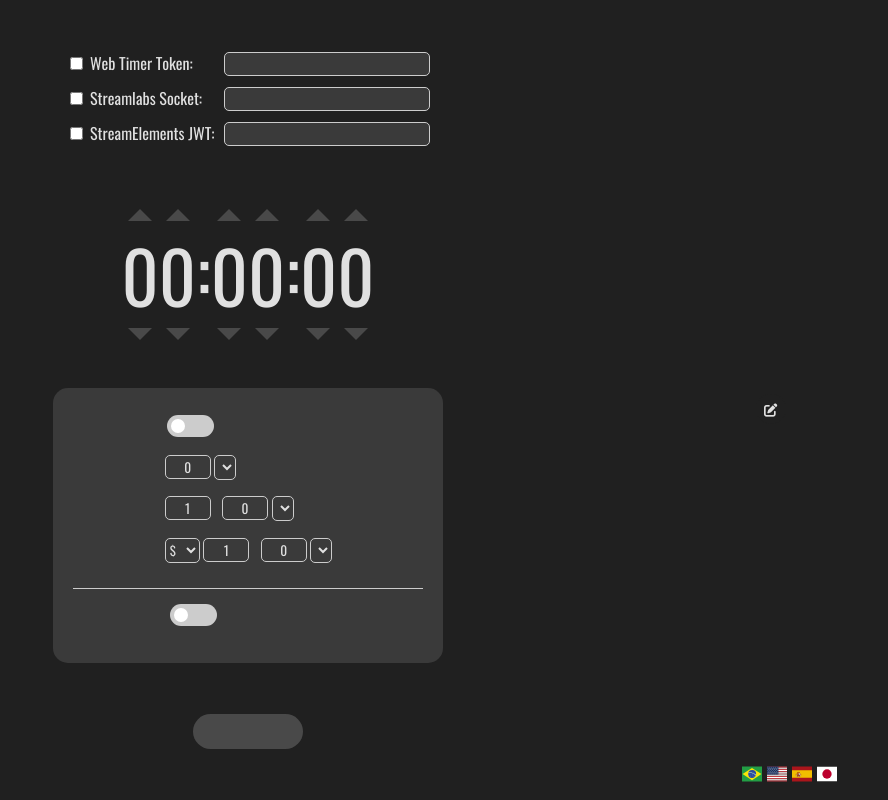
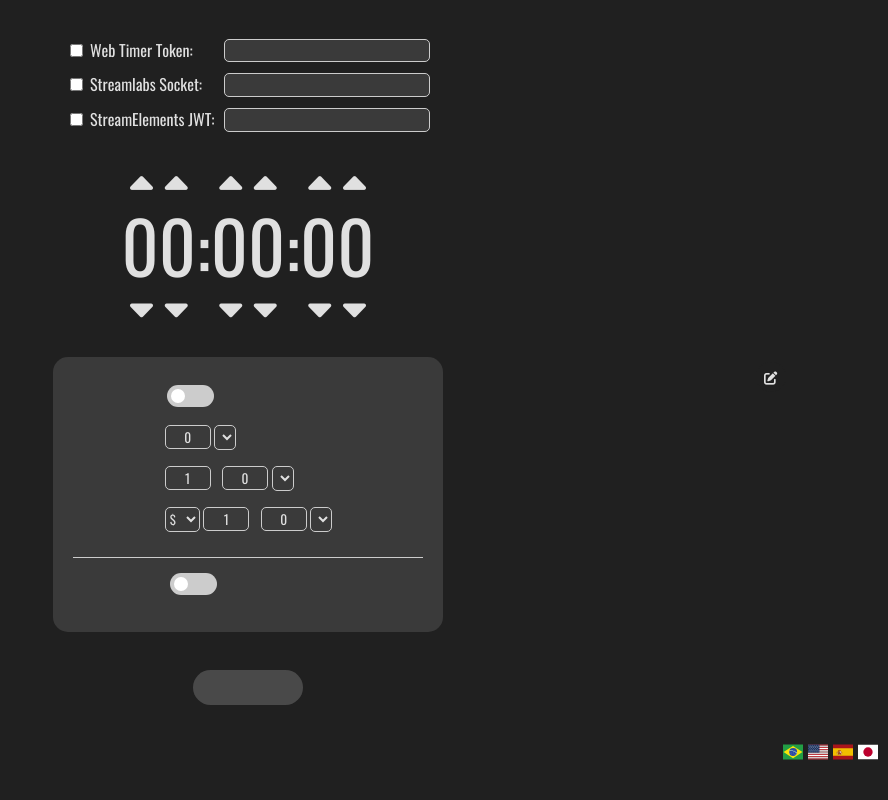
Before and after one commit to Davi-Coelho/subathon-countdown, a plain HTML site: page resources/index.html in a window 1280 px wide. Shown: the whole page, without its empty margins (392-1280 px from the left). Drawn offline with Linux system fonts and the light colour scheme.

Commit message:
feat: variável global para o domínio; feat: desativando o context menu; style: novos botões do timer; style: aumento da janela do programa;

```diff
--- a/neutralino.config.json
+++ b/neutralino.config.json
@@ -21,11 +21,14 @@
   "logging": {
     "writeToLogFile": false
   },
+  "globalVariables": {
+    "DOMAIN": "https://davicoelho.com.br/subathon/timer/"
+  },
   "modes": {
     "window": {
       "title": "Subathon Countdown",
       "width": 450,
-      "height": 650,
+      "height": 655,
       "fullScreen": false,
       "alwaysOnTop": false,
       "icon": "/resources/icons/appIcon.png",
--- a/resources/css/styles.css
+++ b/resources/css/styles.css
@@ -59,7 +59,7 @@ p {
 #timer {
     font-size: 4.5em;
     display: flex;
-    height: 140px;
+    height: 150px;
     width: 350px;
     flex-direction: row;
     justify-content: center;
@@ -73,47 +73,38 @@ p {
 .time-section {
     display: flex;
     flex-direction: column;
-    height: 140px;
+    justify-content: center;
+    height: 134px;
 }
 
 .upper-buttons,
 .lower-buttons {
     display: flex;
     flex-direction: row;
-    justify-content: space-around;
+    justify-content: space-evenly;
     align-items: center;
+    height: 26px;
 }
 
-.upper-buttons>input[type="button"] {
-    background-color: transparent;
-    width: 0;
-    height: 0;
-    border: 12px solid transparent;
-    border-bottom-color: var(--button-color);
-    padding: 0;
+.upper-buttons > button,
+.lower-buttons > button {
+    font-size: 1.15rem;
+    border: none;
+    padding: 3px;
+    color: var(--font-color);
+    background: var(--main-background-color) none;
 }
 
-.lower-buttons>input[type="button"] {
-    background-color: transparent;
-    width: 0;
-    height: 0;
-    border: 12px solid transparent;
-    border-top-color: var(--button-color);
-    padding: 0;
-}
-
-.upper-buttons>input[type="button"]:hover {
-    border-bottom-color: var(--timer-button-hover-color);
-}
-
-.lower-buttons>input[type="button"]:hover {
-    border-top-color: var(--timer-button-hover-color);
+.upper-buttons > button:hover,
+.lower-buttons > button:hover {
+    color: var(--timer-button-hover-color);
 }
 
 #hours, #mins, #secs {
     display: flex;
     justify-content: center;
-    height: 107px;
+    align-items: center;
+    height: 83px;
     width: 75px;
 }
 
@@ -277,7 +268,7 @@ input::-webkit-inner-spin-button {
     color: var(--font-color);
     position: absolute;
     right: 8%;
-    bottom: 47%;
+    bottom: 51%;
     height: 30px;
     width: 30px;
     padding: 5px;
@@ -302,9 +293,8 @@ input::-webkit-inner-spin-button {
 #locales {
     display: flex;
     gap: 5px;
-    position: absolute;
-    right: 4%;
-    bottom: 2%;
+    align-self: flex-end;
+    margin-right: 10px;
 }
 
 #portuguese-button,
@@ -317,7 +307,7 @@ input::-webkit-inner-spin-button {
 #info {
     position: absolute;
     right: 8%;
-    bottom: 10%;
+    bottom: 12.8%;
     font-size: 0.8em;
     color: var(--info-font-color);
 }
--- a/resources/index.html
+++ b/resources/index.html
@@ -32,37 +32,61 @@
         <div id="timer">
             <div class="time-section">
                 <div class="upper-buttons">
-                    <input type="button" id="add-decimal-hours" onclick="changeTimer(this)">
-                    <input type="button" id="add-unit-hours" onclick="changeTimer(this)">
+                    <button id="add-decimal-hours" onclick="changeTimer(this)">
+                        <i class="fa-solid fa-sort-up fa-2xl"></i></i>
+                    </button>
+                    <button id="add-unit-hours" onclick="changeTimer(this)">
+                        <i class="fa-solid fa-sort-up fa-2xl"></i></i>
+                    </button>
                 </div>
                 <span id="hours">00</span>
                 <div class="lower-buttons">
-                    <input type="button" id="sub-decimal-hours" onclick="changeTimer(this)">
-                    <input type="button" id="sub-unit-hours" onclick="changeTimer(this)">
+                    <button id="sub-decimal-hours" onclick="changeTimer(this)">
+                        <i class="fa-solid fa-sort-down fa-2xl"></i>
+                    </button>
+                    <button id="sub-unit-hours" onclick="changeTimer(this)">
+                        <i class="fa-solid fa-sort-down fa-2xl"></i>
+                    </button>
                 </div>
             </div>
             <span>:</span>
             <div class="time-section">
                 <div class="upper-buttons">
-                    <input type="button" id="add-decimal-minutes" onclick="changeTimer(this)">
-                    <input type="button" id="add-unit-minutes" onclick="changeTimer(this)">
+                    <button id="add-decimal-minutes" onclick="changeTimer(this)">
+                        <i class="fa-solid fa-sort-up fa-2xl"></i></i>
+                    </button>
+                    <button id="add-unit-minutes" onclick="changeTimer(this)">
+                        <i class="fa-solid fa-sort-up fa-2xl"></i></i>
+                    </button>
                 </div>
                 <span id="mins">00</span>
                 <div class="lower-buttons">
-                    <input type="button" id="sub-decimal-minutes" onclick="changeTimer(this)">
-                    <input type="button" id="sub-unit-minutes" onclick="changeTimer(this)">
+                    <button id="sub-decimal-minutes" onclick="changeTimer(this)">
+                        <i class="fa-solid fa-sort-down fa-2xl"></i>
+                    </button>
+                    <button id="sub-unit-minutes" onclick="changeTimer(this)">
+                        <i class="fa-solid fa-sort-down fa-2xl"></i>
+                    </button>
                 </div>
             </div>
             <span>:</span>
             <div class="time-section">
                 <div class="upper-buttons">
-                    <input type="button" id="add-decimal-seconds" onclick="changeTimer(this)">
-                    <input type="button" id="add-unit-seconds" onclick="changeTimer(this)">
+                    <button id="add-decimal-seconds" onclick="changeTimer(this)">
+                        <i class="fa-solid fa-sort-up fa-2xl"></i></i>
+                    </button>
+                    <button id="add-unit-seconds" onclick="changeTimer(this)">
+                        <i class="fa-solid fa-sort-up fa-2xl"></i></i>
+                    </button>
                 </div>
                 <span id="secs">00</span>
                 <div class="lower-buttons">
-                    <input type="button" id="sub-decimal-seconds" onclick="changeTimer(this)">
-                    <input type="button" id="sub-unit-seconds" onclick="changeTimer(this)">
+                    <button id="sub-decimal-seconds" onclick="changeTimer(this)">
+                        <i class="fa-solid fa-sort-down fa-2xl"></i>
+                    </button>
+                    <button id="sub-unit-seconds" onclick="changeTimer(this)">
+                        <i class="fa-solid fa-sort-down fa-2xl"></i>
+                    </button>
                 </div>
             </div>
         </div>
--- a/resources/js/main.js
+++ b/resources/js/main.js
@@ -73,6 +73,7 @@ document.addEventListener('streamlabsConnected', (e) => initTimer(e))
 document.addEventListener('streamlabsDisconnected', (e) => initTimer(e))
 document.addEventListener('streamelementsConnected', (e) => initTimer(e))
 document.addEventListener('streamelementsDisconnected', (e) => initTimer(e))
+document.addEventListener('contextmenu', event => event.preventDefault())
 
 async function startCountDown() {
 
@@ -159,7 +160,7 @@ function updateWebTimer(type, countDownDate, isRunning) {
         mode: 'no-cors'
     }
 
-    fetch(`https://davicoelho.com.br/subathon/timer/${channel.value}`, requestOptions)
+    fetch(NL_DOMAIN + channel.value, requestOptions)
         .then(response => response.text())
         .then(result => console.log(result))
         .catch(error => console.log('error', error))
```
